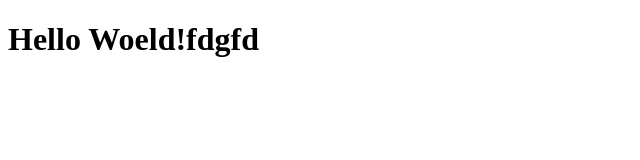
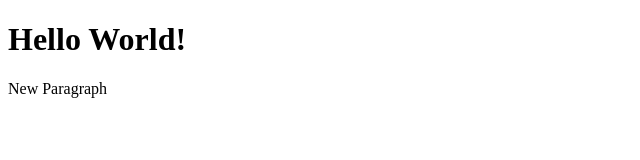
Before and after one commit to harithy/webdev_lab_1, a plain HTML site: page index.html in a window 1280 px wide. Shown: the whole page, without its empty margins (0-640 px from the left). Drawn offline with Linux system fonts and the light colour scheme.

Commit message:
NEw paragrapgh

```diff
--- a/index.html
+++ b/index.html
@@ -3,7 +3,7 @@
     <title>My Simple HTML Page</title>
  </head>
  <body>
-    <h1>Hello Woeld!fdgfd</h1>
-
+    <h1>Hello World!</h1>
+    <p>New Paragraph</p>
  </body>
 </html>
```
